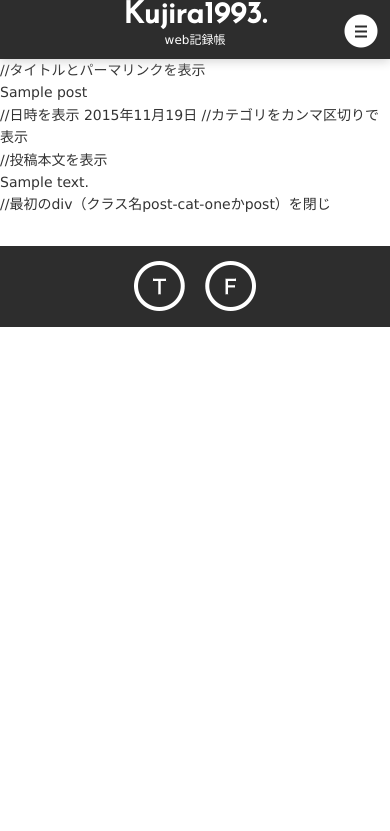
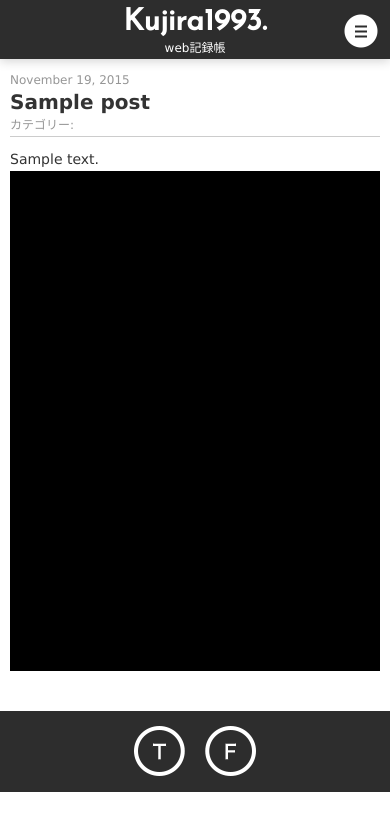
Before and after one commit to kujira1993/kujira1993-blog, a WordPress theme: template kujira-blog/single.php in a window 390 px wide. Shown: the top 831 px of the page. Run offline with PHP 8.4 and a stand-in for WordPress, Linux system fonts and the light colour scheme; the site name, menu and one post (Sample post) are stand-ins, and other content is empty.

Commit message:
記事ページ修正

```diff
--- a/kujira-blog/assets/css/common.css
+++ b/kujira-blog/assets/css/common.css
@@ -15,3 +15,8 @@
     	sans-serif;
     line-height: 160%;
 }
+
+#content .post_line,
+#content hr {
+    margin: 0 0 10px;
+}
--- a/kujira-blog/assets/css/pc.css
+++ b/kujira-blog/assets/css/pc.css
@@ -11,12 +11,15 @@
 
 	.header_inner {
 		width: 980px;
-		padding: 12px 0;
+		height: 78px;
+		padding: 10px 0;
 		margin: 0 auto;
 		color: #fff;
+		box-sizing: border-box;
 	}
 
 	.header_inner .logo_wrap {
+		width: 158px;
 		padding-right: 40px;
 		text-align: center;
 		border-right: 1px solid #fff;
@@ -27,6 +30,7 @@
 		font-size: 36px;
 		font-weight: bold;
 		font-family: 'Josefin Sans', sans-serif;
+		line-height: 36px;
 	}
 
 	.header_inner .logo_wrap .sub_ttl {
@@ -65,7 +69,7 @@
 
 	#content {
 		width: 100%;
-		margin: 100px auto 50px;
+		margin: 78px auto 50px;
 		background-color: #fff;
 		box-sizing: border-box;
 	}
@@ -135,11 +139,6 @@
 		padding-bottom: 10px;
 		visibility: hidden;
 		box-sizing: border-box;
-	}
-
-	#content .post_line,
-	#content hr {
-		margin: 0 0 10px;
 	}
 
 	#content .post_wrap .post_day {
@@ -246,6 +245,7 @@
 	#content .single_wrap {
 		width: 960px;
 		margin: 0 auto;
+		padding-top: 20px;
 	}
 
 	#content .single_wrap .single_inner {
@@ -271,7 +271,7 @@
 	#content .single_wrap h4 {
 		font-size: 14px;
 		color: #fff;
-		padding: 10px 0 10px 10px;
+		padding: 10px;
 		margin: 10px 0 10px;
 		background-color: #2d2d2d;
 	}
@@ -281,7 +281,7 @@
 	}
 
 	#content .single_wrap blockquote {
-		padding: 10px 0 10px 10px;
+		padding: 10px;
 		background-color: #e6e6e6;
 	}
 
--- a/kujira-blog/assets/css/smart.css
+++ b/kujira-blog/assets/css/smart.css
@@ -29,6 +29,7 @@
 		margin: 0 auto;
 		color: #fff;
 		position: relative;
+		box-sizing: border-box;
 	}
 
 	.header_inner .logo_wrap {
--- a/kujira-blog/assets/css/tablet.css
+++ b/kujira-blog/assets/css/tablet.css
@@ -9,7 +9,7 @@
 
 	.header {
 		width: 100%;
-		height: 77px;
+		height: 70px;
 		background-color: #2d2d2d;
 		box-shadow: 0 2px 10px #d2d2d2;
 		position: fixed;
@@ -34,11 +34,13 @@
 		font-size: 36px;
 		font-weight: bold;
 		font-family: 'Josefin Sans', sans-serif;
+		line-height: 36px;
 	}
 
 	.header_inner .logo_wrap .sub_ttl {
 		font-size: 14px;
 		font-weight: normal;
+		line-height: 14px;
 	}
 
 	.header_inner .menu_btn {
@@ -92,7 +94,7 @@
 
 	#content {
 		width: 100%;
-		margin: 77px auto 50px;
+		margin: 70px auto 50px;
 		background-color: #fff;
 		box-sizing: border-box;
 	}
@@ -241,4 +243,69 @@
 		padding-right: 0;
 	}
 
+	/**********************/
+	/*		sidebar        */
+	/**********************/
+	#content .sidebar {
+		width: 100%;
+		height: 500px;
+		background-color: #000;
+	}
+
+	/**********************/
+	/*		single        */
+	/**********************/
+	#content .single_wrap {
+		width: 100%;
+		padding: 10px;
+		box-sizing: border-box;
+	}
+
+	#content .single_inner img {
+		width: 100%;
+	}
+
+	#content .single_inner h2 {
+		font-size: 20px;
+		font-weight: bold;
+	}
+
+	#content .single_wrap h3 {
+		font-size: 16px;
+		font-weight: bold;
+		padding: 20px 0 5px 0;
+		margin-bottom: 10px;
+		border-bottom: 2px solid #2d2d2d;
+	}
+
+	#content .single_wrap h4 {
+		font-size: 14px;
+		color: #fff;
+		padding: 10px;
+		margin: 10px 0 10px;
+		background-color: #2d2d2d;
+	}
+
+	#content .single_wrap a {
+		color: #00DFFC;
+	}
+
+	#content .single_wrap blockquote {
+		padding: 10px;
+		background-color: #e6e6e6;
+	}
+
+	#content .single_inner .single_post_day {
+		font-size: 12px;
+		color: #969696;
+	}
+
+	#content .single_wrap .single_post_category {
+		font-size: 12px;
+		color: #969696;
+	}
+
+
+
+
 }
--- a/kujira-blog/index.html
+++ b/kujira-blog/index.html
@@ -57,6 +57,8 @@
 
 				<p data-height="268" data-theme-id="0" data-slug-hash="ojVqbg" data-default-tab="result" data-user="zachacole" class='codepen'>See the Pen <a href='http://codepen.io/zachacole/pen/ojVqbg/'>Audio Waves</a> by Zach Cole (<a href='http://codepen.io/zachacole'>@zachacole</a>) on <a href='http://codepen.io'>CodePen</a>.</p>
 <script async src="//assets.codepen.io/assets/embed/ei.js"></script>
+
+				<iframe width="100%" height="315" src="https://www.youtube.com/embed/eTvFVHjvDcA?rel=0" frameborder="0" allowfullscreen></iframe>
 			</div>
 
 			<div class="sidebar">
--- /dev/null
+++ b/kujira-blog/sidebar.php
@@ -0,0 +1,3 @@
+      <div class="sidebar">
+
+      </div>
--- a/kujira-blog/single.php
+++ b/kujira-blog/single.php
@@ -1,34 +1,25 @@
 <?php get_header(); ?>
-<!-- main -->
-<div id="content">
 
-<div class="single_wrap">
-<?php
-if (have_posts()) : while (have_posts()) : the_post();
-//例えば下記のように、カテゴリによってdivのクラス名を変えたりできる
-//投稿がカテゴリ「1」に属していれば、CSSクラス"post-cat-one"のdivを、
-//それ以外なら、CSSクラス"post"のdivを表示
-      if (in_category('1')) { ?>
-      <div class="post-cat-one">
-      <?php } else{ ?>
-      <div class="post">
-      <?php } ?>
-//タイトルとパーマリンクを表示
-        <h2><a href="<?php the_permalink(); ?>"><?php the_title(); ?></a></h2>
-//日時を表示
-        <small><?php the_time('Y年n月j日'); ?></small>
-//カテゴリをカンマ区切りで表示
-        <p class="postmetadata"><?php the_category(', '); ?></p>
-//投稿本文を表示
-        <div class="entry"><?php the_content(); ?></div>
-        </div> //最初のdiv（クラス名post-cat-oneかpost）を閉じ
-<?php endwhile; else: ?> //whileを終了し、投稿がないなら以下を表示
-      <p>記事が見つかりませんでした。</p>
-<?php endif; ?>
-</div>
+  <div id="content">
+    <div class="single_wrap u-cf">
+      <div class="single_inner">
 
+        <?php if(have_posts()): while(have_posts()): the_post(); ?>
+        <p class="single_post_day"><?php echo get_the_date(); ?></p>
+        <h2 class="single_post_ttl"><?php the_title(); ?></h2>
+        <p class="single_post_category">カテゴリー: <?php the_category(', '); ?></p>
+        <hr>
 
+        <?php the_content(); ?>
+        <?php endwhile; endif; ?>
+      </div>
 
-</div>
+<?php get_sidebar(); ?>
+
+      <div id="page-top" class="go_top_btn">
+        <a href=""><img src="<?php echo get_template_directory_uri(); ?>/images/go_top.png" alt=""></a>
+      </div>
+    </div>
+  </div>
 
 <?php get_footer(); ?>
```
